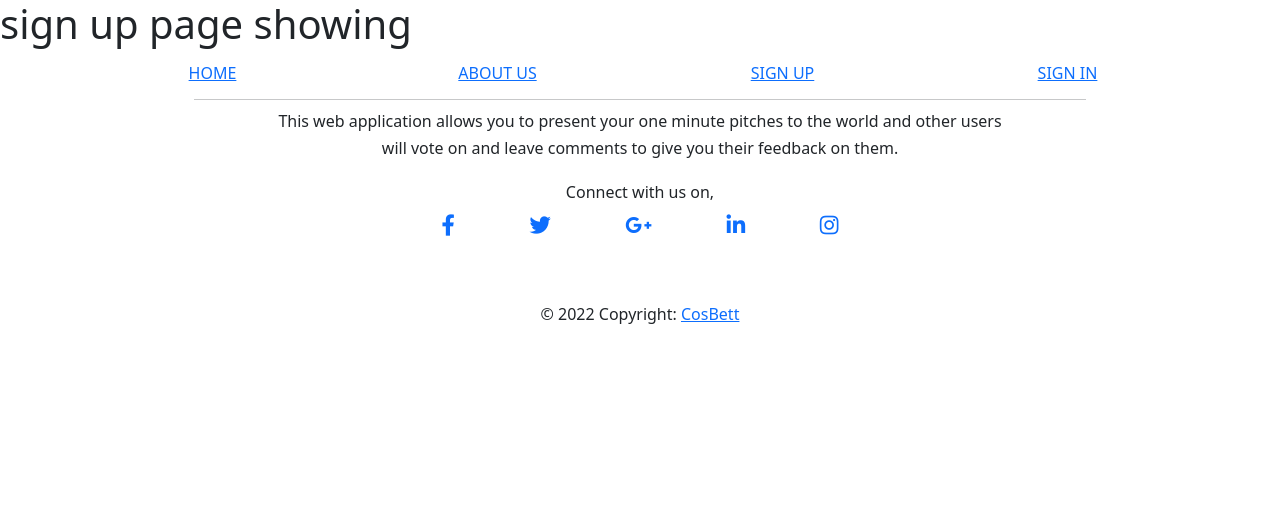
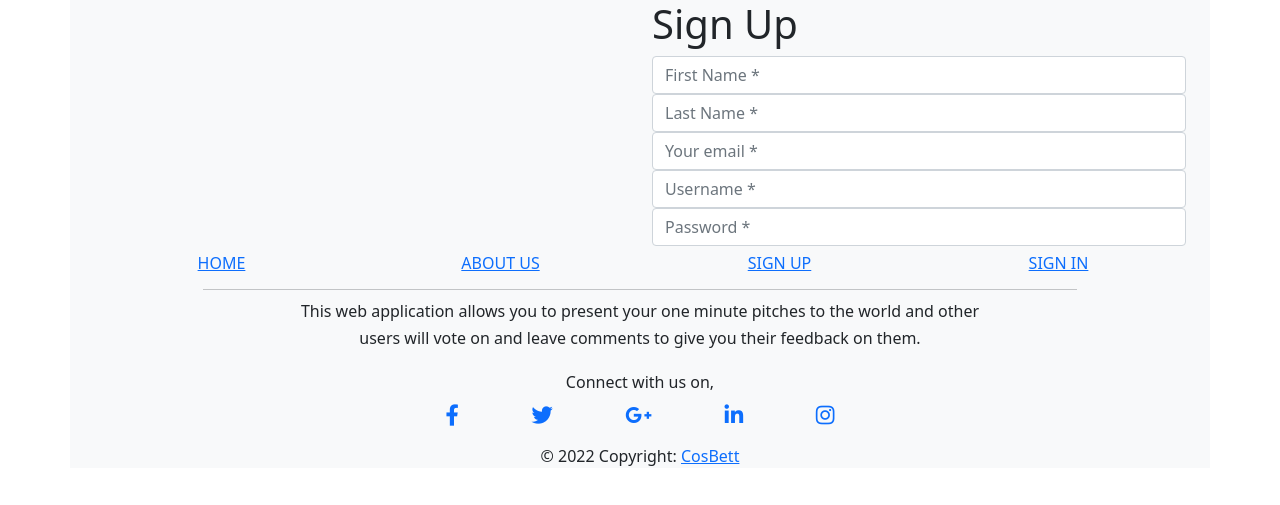
Before and after one commit to CosBett/Elevator-Pitches-Website, a Flask app: page /signup in a window 1280 px wide. Shown: the top 505 px of the page. Run offline with Flask 2, Linux system fonts and the light colour scheme; some libraries are stand-ins or nearby versions.

Commit message:
update sign up page

```diff
--- a/templates/base.html
+++ b/templates/base.html
@@ -16,6 +16,7 @@
 </head>
 
 <body>
+  <div class="container bg-light">
     <!-- Body content   -->
     <div id="content">
       {% block content %} {% endblock %}
@@ -63,7 +64,7 @@
             <div class="col-md-3"></div>
             <div class="col-md-6">
 
-            <div class="mb-5 d-flex justify-content-evenly ">
+              <div class=" d-flex justify-content-evenly ">
 
                 <!-- Facebook -->
                 <a class="fb-ic">
@@ -89,10 +90,7 @@
             </div>
             <div class="col-md-3"></div>
           </div>
-
         </div>
-      <hr class="clearfix d-md-none rgba-white-light" style="margin: 8% 10% 3%;">
-
         <!-- Copyright -->
         <div class="footer-copyright text-center py-0">© 2022 Copyright:
           <a href="https://mdbootstrap.com/"> CosBett </a>
@@ -101,6 +99,7 @@
       </footer>
       {% endblock %}
     </div>
+  </div>
   <!-- Boostrap Js links -->
   <script src="https://cdn.jsdelivr.net/npm/@popperjs/core@2.10.2/dist/umd/popper.min.js" integrity="sha384-7+zCNj/IqJ95wo16oMtfsKbZ9ccEh31eOz1HGyDuCQ6wgnyJNSYdrPa03rtR1zdB" crossorigin="anonymous"></script>
   <script src="https://cdn.jsdelivr.net/npm/bootstrap@5.1.3/dist/js/bootstrap.min.js" integrity="sha384-QJHtvGhmr9XOIpI6YVutG+2QOK9T+ZnN4kzFN1RtK3zEFEIsxhlmWl5/YESvpZ13" crossorigin="anonymous"></script>
--- a/templates/signup.html
+++ b/templates/signup.html
@@ -1,5 +1,32 @@
 {% extends "base.html"%} {% block content%}
 <section>
-  <h1> sign up page showing </h1>
+  <div class="container">
+    <div class="row">
+      <div class="col-md-6">
+
+      </div>
+      <div class="col-md-6">
+        <h1>Sign Up</h1>
+        <div class="form-group">
+          <input type="text" class="form-control" placeholder="First Name *" value="" />
+        </div>
+        <div class="form-group">
+          <input type="text" class="form-control" placeholder="Last Name *" value="" />
+        </div>
+        <div class="form-group">
+          <input type="text" class="form-control" placeholder="Your email *" value="" />
+
+        </div>
+        <div class="form-group">
+          <input type="text" class="form-control" placeholder="Username *" value="" />
+        </div>
+        <div class="form-group">
+          <input type="password" class="form-control" placeholder="Password *" value="" />
+        </div>
+
+      </div>
+
+    </div>
+  </div>
 </section>
 {% endblock %}
```
Also changed, not shown: templates/index.html (+39 -1 lines). Lines whose indentation alone changed are shown as unchanged.
